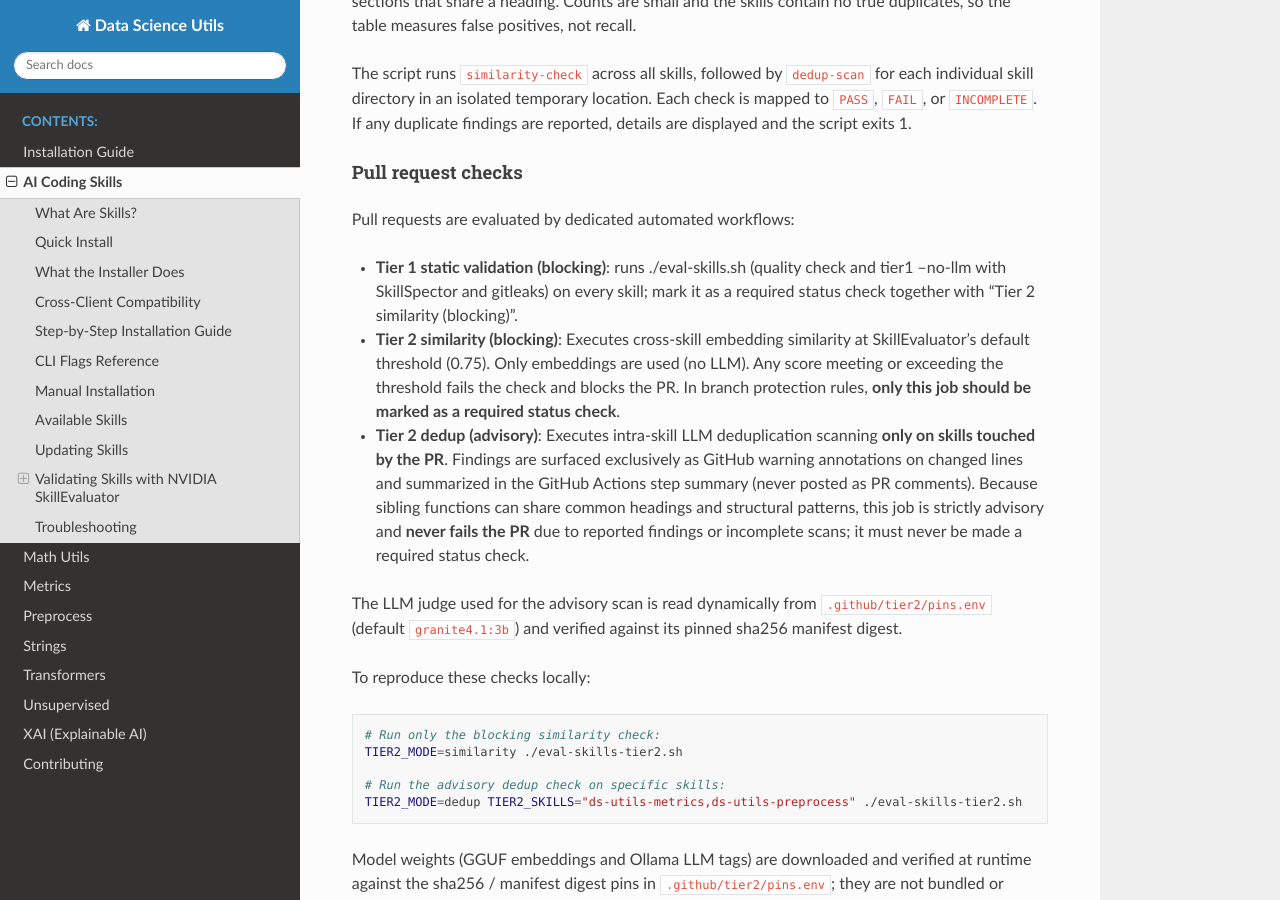
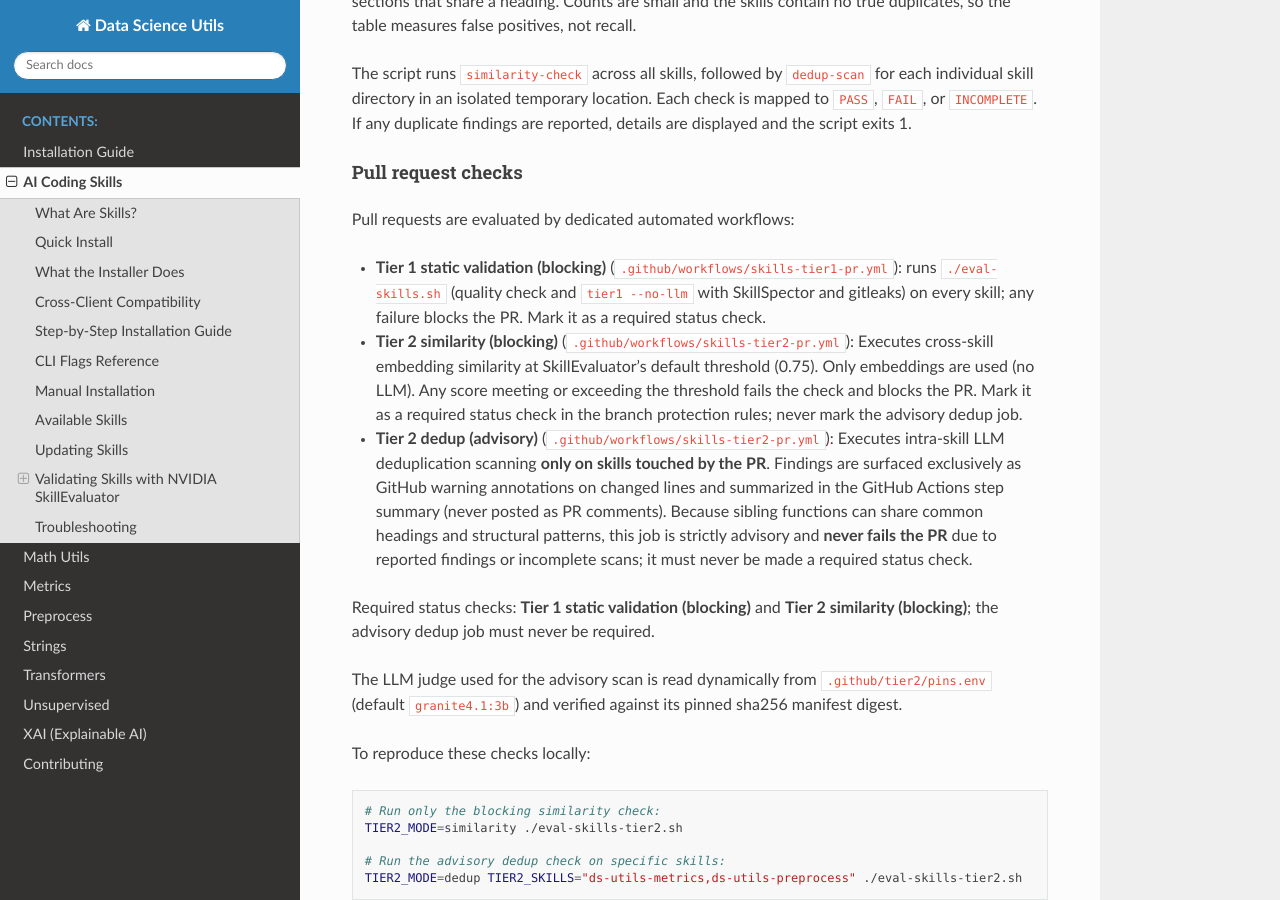
Before and after one commit to idanmoradarthas/DataScienceUtils, a Sphinx documentation site: the page built from docs/source/ai_skills.rst, in a window 1280 px wide and 900 px high, scrolled down 14977 px. Built offline with Sphinx 7.4.7 and the Read the Docs theme 3.1.0, drawn with Linux system fonts in a browser that asks for light colours.

Commit message:
docs(skills): fix required-checks wording; ci: label the expected failure output in the Windows installer test

```diff
--- a/docs/source/ai_skills.rst
+++ b/docs/source/ai_skills.rst
@@ -740,9 +740,11 @@ Pull request checks
 
 Pull requests are evaluated by dedicated automated workflows:
 
-* **Tier 1 static validation (blocking)**: runs ./eval-skills.sh (quality check and tier1 --no-llm with SkillSpector and gitleaks) on every skill; mark it as a required status check together with "Tier 2 similarity (blocking)".
-* **Tier 2 similarity (blocking)**: Executes cross-skill embedding similarity at SkillEvaluator's default threshold (0.75). Only embeddings are used (no LLM). Any score meeting or exceeding the threshold fails the check and blocks the PR. In branch protection rules, **only this job should be marked as a required status check**.
-* **Tier 2 dedup (advisory)**: Executes intra-skill LLM deduplication scanning **only on skills touched by the PR**. Findings are surfaced exclusively as GitHub warning annotations on changed lines and summarized in the GitHub Actions step summary (never posted as PR comments). Because sibling functions can share common headings and structural patterns, this job is strictly advisory and **never fails the PR** due to reported findings or incomplete scans; it must never be made a required status check.
+* **Tier 1 static validation (blocking)** (``.github/workflows/skills-tier1-pr.yml``): runs ``./eval-skills.sh`` (quality check and ``tier1 --no-llm`` with SkillSpector and gitleaks) on every skill; any failure blocks the PR. Mark it as a required status check.
+* **Tier 2 similarity (blocking)** (``.github/workflows/skills-tier2-pr.yml``): Executes cross-skill embedding similarity at SkillEvaluator's default threshold (0.75). Only embeddings are used (no LLM). Any score meeting or exceeding the threshold fails the check and blocks the PR. Mark it as a required status check in the branch protection rules; never mark the advisory dedup job.
+* **Tier 2 dedup (advisory)** (``.github/workflows/skills-tier2-pr.yml``): Executes intra-skill LLM deduplication scanning **only on skills touched by the PR**. Findings are surfaced exclusively as GitHub warning annotations on changed lines and summarized in the GitHub Actions step summary (never posted as PR comments). Because sibling functions can share common headings and structural patterns, this job is strictly advisory and **never fails the PR** due to reported findings or incomplete scans; it must never be made a required status check.
+
+Required status checks: **Tier 1 static validation (blocking)** and **Tier 2 similarity (blocking)**; the advisory dedup job must never be required.
 
 The LLM judge used for the advisory scan is read dynamically from ``.github/tier2/pins.env`` (default ``granite4.1:3b``) and verified against its pinned sha256 manifest digest.
 
```
Also changed, not shown: 1 other file.
